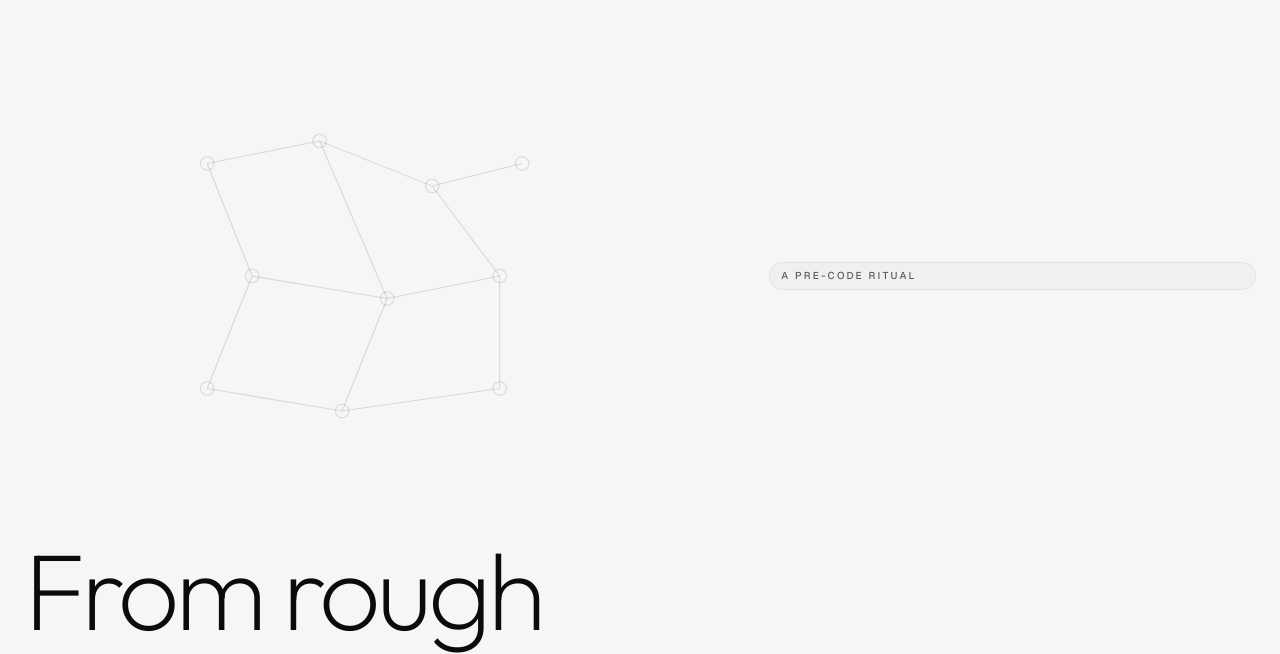
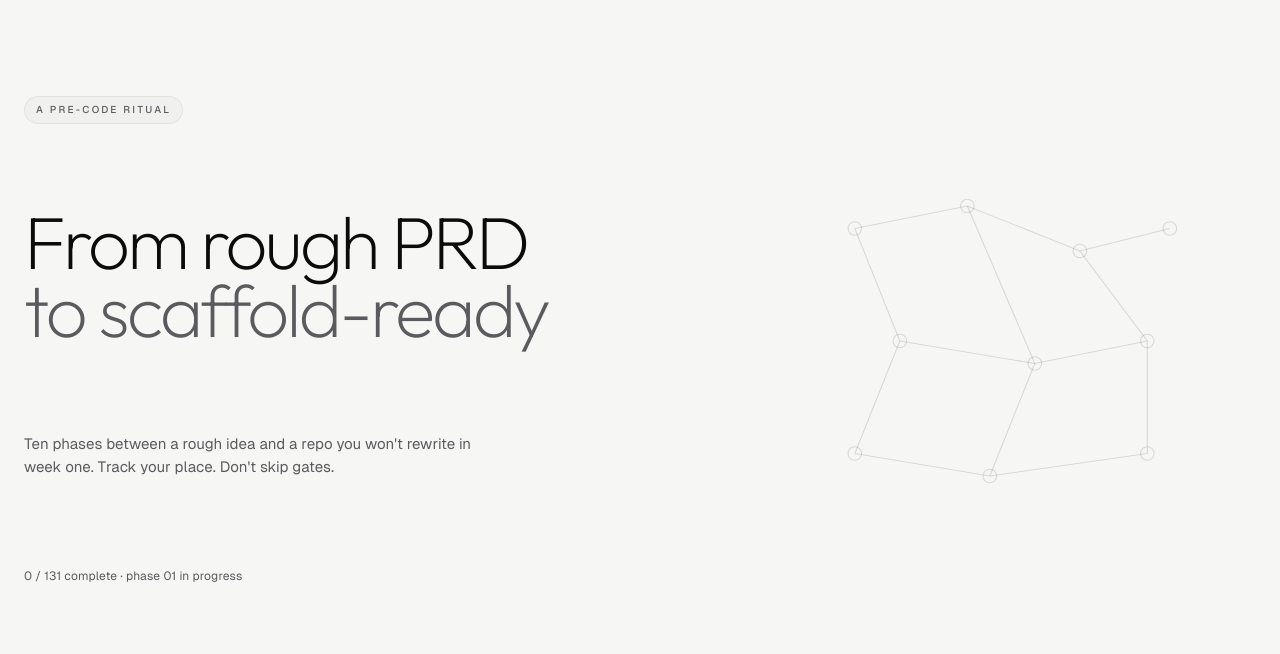
Before and after one commit to dinesh-git17/prd-cheatsheet, a website with bundled scripts: page index.html in a window 1280 px wide. Shown: the top 654 px of the page. Built offline with nearby package versions, Linux system fonts and the light colour scheme.

Commit message:
fix(styles): tighten hero type scale, place diagram in right column via grid-areas

```diff
--- a/styles/layout.css
+++ b/styles/layout.css
@@ -61,7 +61,21 @@ main {
   max-height: 360px;
   color: var(--ink);
   justify-self: end;
-  grid-row: 1;
+}
+@media (min-width: 900px) {
+  .hero {
+    grid-template-areas:
+      "eyebrow diagram"
+      "title   diagram"
+      "lede    diagram"
+      "meter   diagram";
+    grid-template-rows: auto auto auto auto;
+  }
+  .hero > .eyebrow--pill { grid-area: eyebrow; justify-self: start; }
+  .hero > .hero__title   { grid-area: title; }
+  .hero > .hero__lede    { grid-area: lede; }
+  .hero > .hero__meter   { grid-area: meter; }
+  .hero > .hero__diagram { grid-area: diagram; align-self: center; }
 }
 @media (max-width: 899px) {
   .hero__diagram { display: none; }
--- a/styles/tokens.css
+++ b/styles/tokens.css
@@ -41,7 +41,7 @@
   --t-body-lh: 1.55;
   --t-tile-num: clamp(64px, 8vw, 120px);
   --t-h2: clamp(28px, 3.2vw, 44px);
-  --t-hero: clamp(56px, 8.5vw, 128px);
+  --t-hero: clamp(44px, 5.8vw, 84px);
 
   /* Motion */
   --ease-out: cubic-bezier(0.32, 0.72, 0, 1);
```
